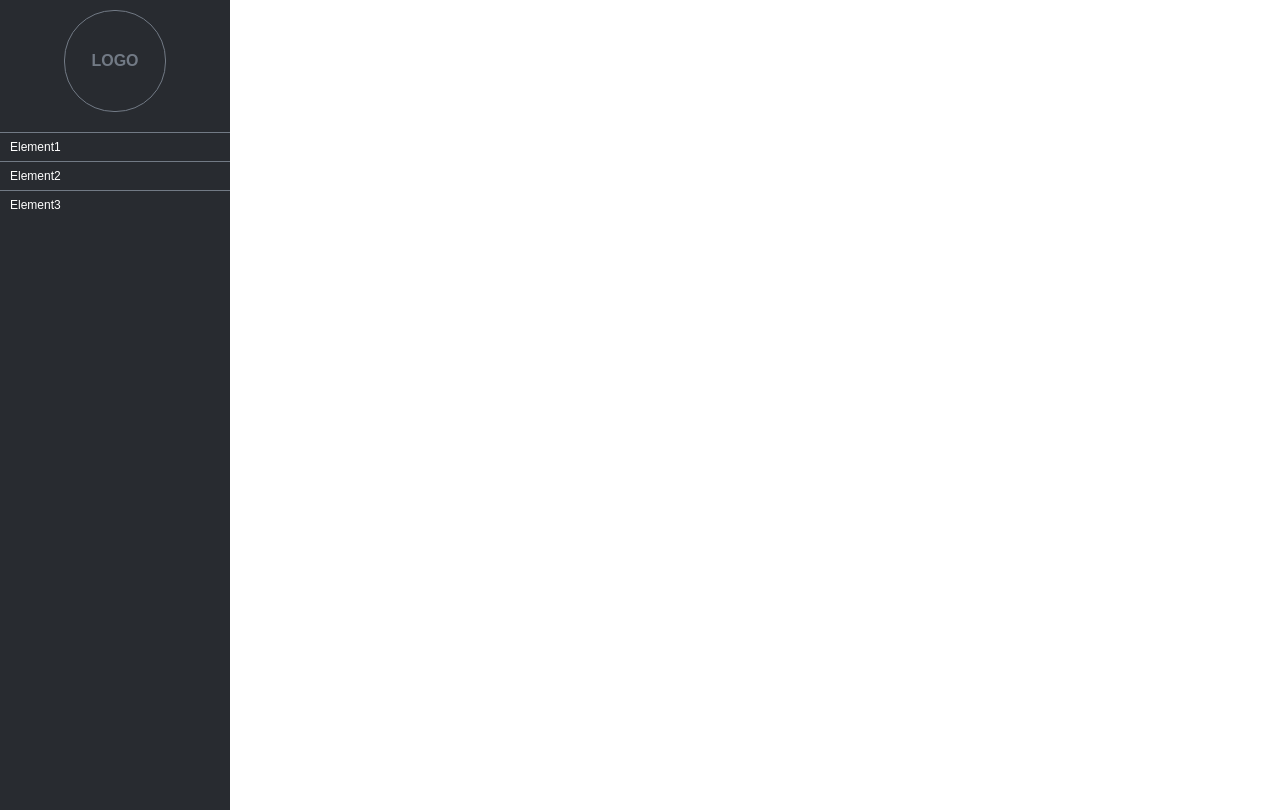
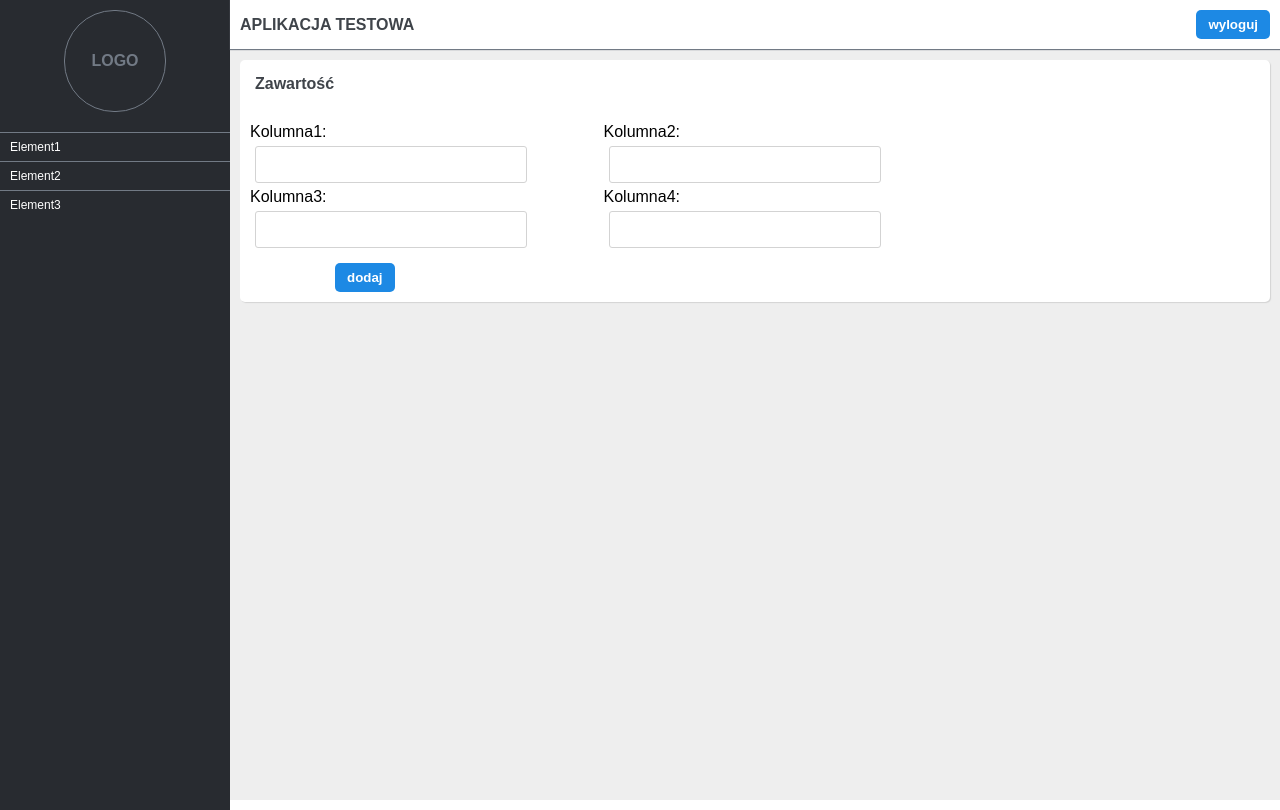
Before and after one commit to Narbin/recruitment-job, a plain HTML site: page index.html in a window 1280 px wide. Drawn offline with Linux system fonts and the light colour scheme.

Commit message:
Added inputs, changed width of menu

```diff
--- a/css/style.less
+++ b/css/style.less
@@ -1,12 +1,20 @@
 @background-menu-color: #282b30;
 @light-gray: #727a85;
+@blue: #1d89e4;
+@app-background: #eeeeee;
+@bold-text: #3f444a;
 
 html,
 body,
 main {
-    height: 100%;
+	height: 100%;
 	margin: 0px;
 	font-family: sans-serif;
+}
+
+.bold-text {
+    font-weight: bold;
+    color: @bold-text;
 }
 
 .left-menu {
@@ -14,6 +22,7 @@ main {
 	width: 230px;
 	padding-top: 10px;
 	min-height: 100%;
+	float: left;
 }
 
 .logo {
@@ -36,3 +45,70 @@ main {
     border-top: 1px solid @light-gray;
     font-size: 12px;
 }
+
+.application {
+	width: ~"calc(100% - 230px)";
+	float: right;
+	background-color: @app-background;
+	min-height: 100%;
+}
+
+.top-bar {
+	padding: 10px;
+    border-bottom: 1px solid @light-gray;
+    box-shadow: 0px 0px 1px @light-gray;
+    display: flex;
+    justify-content: space-between;
+    background-color: white;
+    span {
+    	text-transform: uppercase;
+    	margin: auto 0px;
+    	&:extend(.bold-text);
+    }
+}
+
+.button {
+	background-color: @blue;
+    color: white;
+    padding: 7px 12px;
+    border: none;
+    border-radius: 5px;
+    font-weight: bold;
+    display: block;
+}
+
+.panel {
+    background-color: white;
+    height: 20px;
+    margin: 10px;
+    box-shadow: lightgrey 1px 1px 1px;
+    border-radius: 5px;
+    padding: 10px;
+    height: 100%;
+    .panel-heading {
+    	margin: 5px 5px 30px;
+    	&:extend(.bold-text);
+    }
+
+    .inputs-holder {
+    	display: inline-flex;
+    	flex-wrap: wrap;
+    }
+
+    input {
+    	padding: 10px;
+	    border-radius: 3px;
+	    border: lightgray 1px solid;
+	    margin: 5px;
+	    width: 250px;
+    }
+
+    label {
+    	flex: 0 0 35%;
+    }
+
+    .button {
+    	margin-left: 85px;
+    	margin-top: 5px;
+    }
+}
--- a/index.html
+++ b/index.html
@@ -22,6 +22,42 @@
                 Element3
             </div>
         </div>
+        <div class="application">
+            <div class="top-bar">
+                <span> aplikacja testowa </span>
+                <button class="button">
+                    wyloguj
+                </button>
+            </div>
+            <div class="panel">
+                <div class="panel-heading">
+                    Zawartość
+                </div>
+                <div class="panel-content">
+                    <div class="inputs-holder">
+                        <label>
+                            Kolumna1:
+                            <input type="text" id="column1">
+                        </label>
+                        <label>
+                            Kolumna2:
+                            <input type="text" id="column2">
+                        </label>
+                        <label>
+                            Kolumna3:
+                            <input type="text" id="column3">
+                        </label>
+                        <label>
+                            Kolumna4:
+                            <input type="text" id="column4">
+                        </label>
+                    </div>
+                    <button class="button" id="addNewC">
+                        dodaj
+                    </button>
+                </div>
+            </div>
+        </div>
     </main>
     <script src="js/jquery-3.2.1.min.js"></script>
     <script src="js/script.js"></script>
```
Also changed, not shown: css/style.css.
